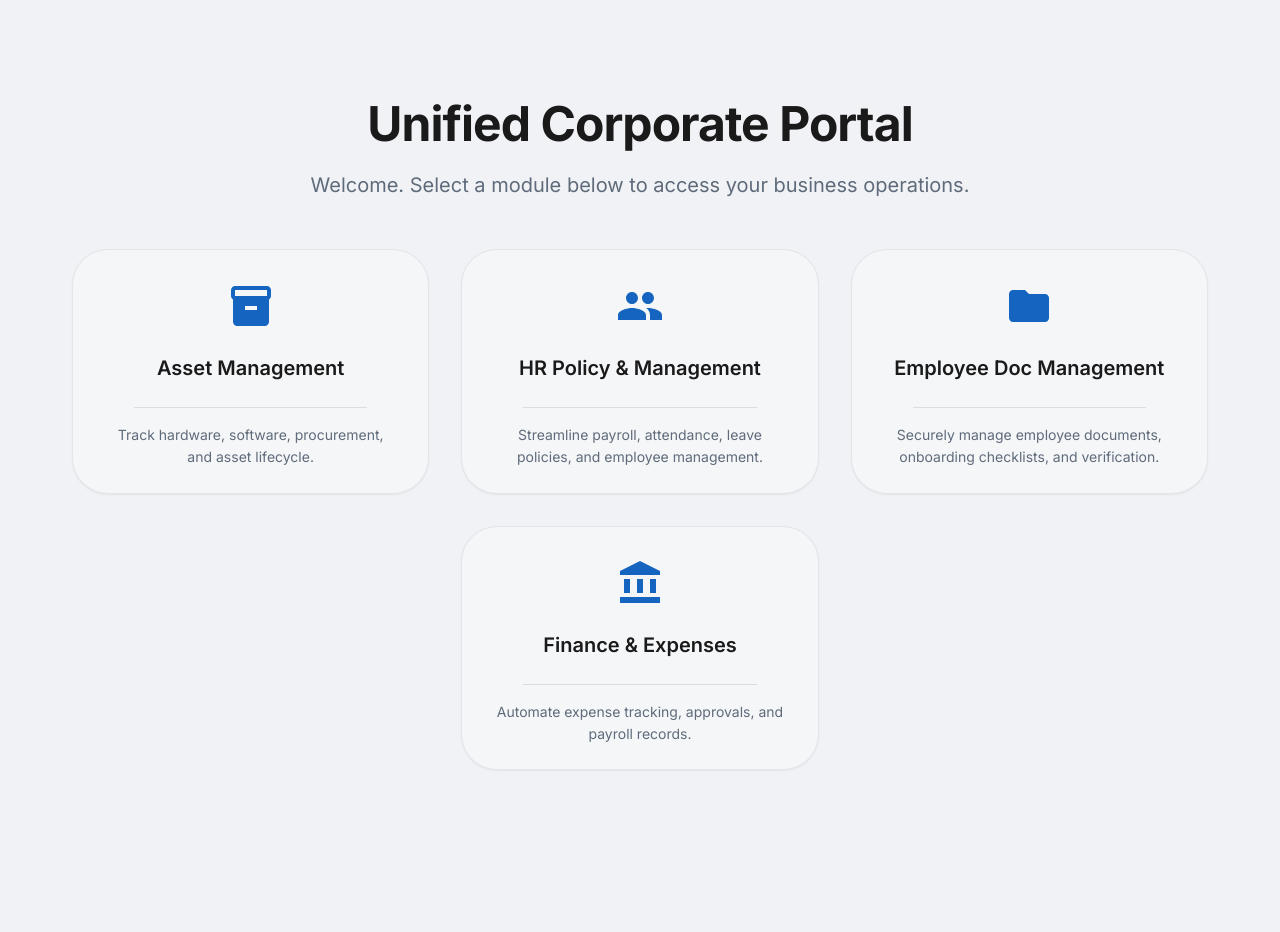
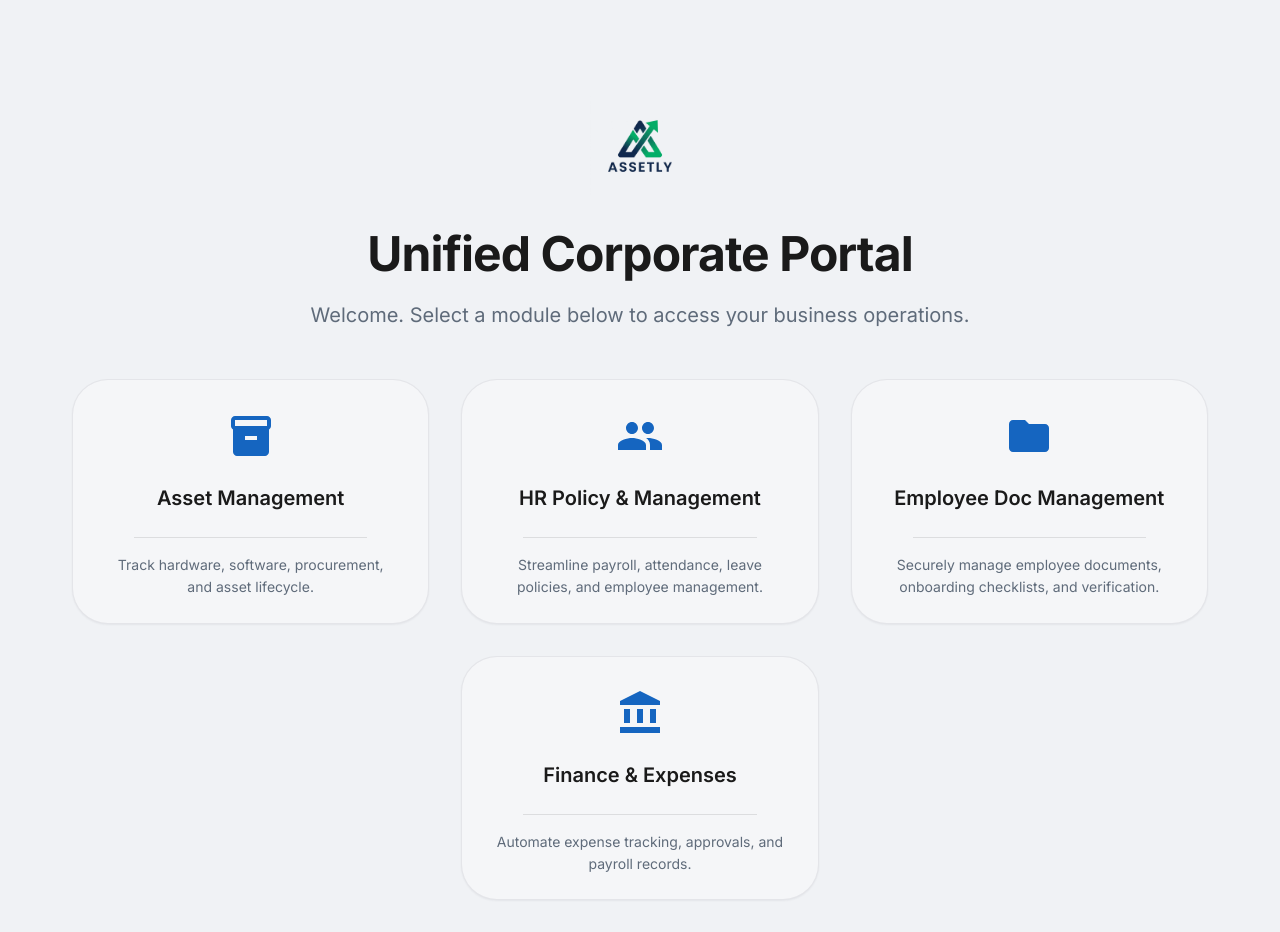
Before and after one commit to Pavan-solum/asset-management, a React (Vite) app in the folder apps/web/: page / in a window 1280 px wide. Before the commit the page ends 802 px from the top, so only its background shows below. Built offline with nearby package versions, Linux system fonts and the light colour scheme; no server answers.

Commit message:
Added Logo

```diff
--- a/apps/web/src/components/layout/Sidebar.tsx
+++ b/apps/web/src/components/layout/Sidebar.tsx
@@ -25,6 +25,7 @@ import DevicesIcon from '@mui/icons-material/Devices';
 import DevicesOtherIcon from '@mui/icons-material/DevicesOther';
 import LanIcon from '@mui/icons-material/Lan';
 import SecurityIcon from '@mui/icons-material/Security';
+import HomeIcon from '@mui/icons-material/Home';
 import { NavLink, useLocation } from 'react-router-dom';
 import { useTenant, useAuthUser, usePermissions } from '../../hooks/storeHooks';
 import { getUserDisplayName, getUserInitials } from '../../utils/userDisplay';
@@ -72,6 +73,12 @@ const navGroups: { label: string; items: NavItem[] }[] = [
       { to: '/settings', label: 'Settings', icon: <SettingsIcon fontSize="small" /> },
     ],
   },
+  {
+    label: 'Navigation',
+    items: [
+      { to: '/', label: 'Back to Portal', icon: <HomeIcon fontSize="small" /> },
+    ],
+  },
 ];
 
 interface SidebarProps {
@@ -98,21 +105,17 @@ export function Sidebar({ mobileOpen, onClose }: SidebarProps) {
   const drawer = (
     <Box sx={{ display: 'flex', flexDirection: 'column', height: '100%' }}>
       <Toolbar sx={{ px: 2.5, gap: 1.5, minHeight: { xs: 64, md: 72 } }}>
-        <Avatar
-          sx={{
-            bgcolor: 'primary.main',
-            width: 42,
-            height: 42,
-            boxShadow: '0 4px 12px rgba(21, 101, 192, 0.3)',
-          }}
-        >
-          <DevicesIcon fontSize="small" />
-        </Avatar>
+        <Box
+          component="img"
+          src="/logo.png"
+          alt="App Logo"
+          sx={{ width: 64, height: 64, objectFit: 'contain', mixBlendMode: 'multiply', transform: 'scale(1.3)' }}
+        />
         <Box sx={{ minWidth: 0 }}>
-          <Typography variant="subtitle1" fontWeight={700} lineHeight={1.2} noWrap>
+          <Typography fontWeight={600} lineHeight={1.2} noWrap sx={{ fontSize: '0.95rem', color: '#1a1a1a' }}>
             {APP_NAME}
           </Typography>
-          <Typography variant="caption" color="text.secondary" noWrap display="block">
+          <Typography variant="caption" color="text.secondary" noWrap display="block" sx={{ fontSize: '0.7rem' }}>
             {tenant?.name}
           </Typography>
         </Box>
--- a/apps/web/src/constants/brand.ts
+++ b/apps/web/src/constants/brand.ts
@@ -1,4 +1,4 @@
-export const APP_NAME = 'Assetly';
+export const APP_NAME = 'Asset Manager';
 export const APP_TAGLINE = 'IT Asset Management';
 
 export const COMPANY_NAME = 'Solum Technologies';
--- a/apps/web/src/features/portal/LandingPage.tsx
+++ b/apps/web/src/features/portal/LandingPage.tsx
@@ -85,6 +85,12 @@ export function LandingPage() {
   return (
     <Box sx={{ maxWidth: 1200, mx: 'auto', p: { xs: 2, md: 4 } }}>
       <Box sx={{ mb: 6, textAlign: 'center', pt: 8 }}>
+        <Box
+          component="img"
+          src="/logo.png"
+          alt="Asset Manager Logo"
+          sx={{ height: 100, mb: 3, objectFit: 'contain', mixBlendMode: 'multiply' }}
+        />
         <Typography variant="h3" fontWeight={800} gutterBottom sx={{ letterSpacing: '-0.02em', color: '#1a1a1a' }}>
           Unified Corporate Portal
         </Typography>
```
Also changed, not shown: apps/web/public/logo.png (added).
